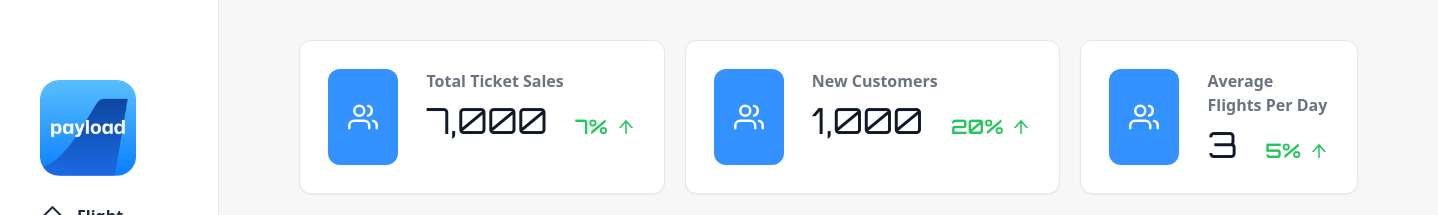
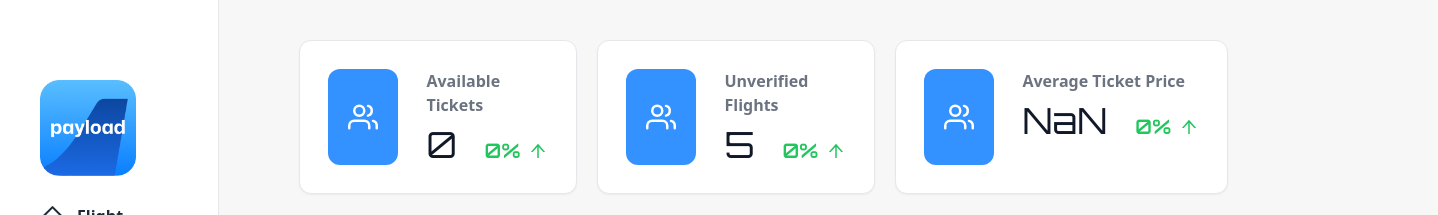
Before and after one commit to subegshahi/payload-fyp-2022, a React (Vite) app in the folder client/: page /uploadedflights in a window 1280 px wide. Shown: the top 215 px of the page, 1438 px wide, since content can reach past the window. Built offline with nearby package versions, Linux system fonts and the light colour scheme; no server answers.

Commit message:
update: booking page

```diff
--- a/client/src/pages/booking/Booking.jsx
+++ b/client/src/pages/booking/Booking.jsx
@@ -1,13 +1,25 @@
 import React from "react";
-import { BookingForm, Header } from "../../imports/components";
+import { BookingForm, Header, SearchResultCard } from "../../imports/components";
 
 export const Booking = () => {
   return (
-    <div className="flex min-h-screen flex-col bg-gradient-to-br from-[#09203f] to-[#537895]">
+    <div className="flex h-96 flex-col bg-gradient-to-br from-[#09203f] to-[#537895]">
       <Header />
 
-      <main className="mx-auto mt-40 flex w-full max-w-7xl flex-1 flex-col px-5">
-        <BookingForm />
+      <main className="mx-auto mt-20 flex w-full max-w-7xl flex-1 flex-col px-5 lg:mt-36">
+        <div>
+          <BookingForm />
+        </div>
+
+        {/* <div className="mt-10">
+          <SearchResultCard />
+        </div> */}
+
+        {/* <div className="absolute inset-0  flex items-center justify-center bg-black/30  text-white">
+          <div className="mx-auto w-full max-w-7xl">
+            <SearchResultCard />
+          </div>
+        </div> */}
       </main>
     </div>
   );
--- a/client/src/pages/contractor-home/components/UploadedFlights.jsx
+++ b/client/src/pages/contractor-home/components/UploadedFlights.jsx
@@ -70,6 +70,15 @@ export const UploadedFlights = () => {
     }
   };
 
+  const availableFlightsTotal = tickets.reduce((total, element) => {
+    return total + element.totalPassengerSeat;
+  }, 0);
+
+  const averageFlightPrice =
+    tickets.reduce((total, element) => {
+      return total + element.fare;
+    }, 0) / tickets.length;
+
   return (
     <div className="flex min-h-screen">
       <div className="basis-1/5">
@@ -78,9 +87,9 @@ export const UploadedFlights = () => {
 
       <main className="mt-10 flex-1 px-20 ">
         <div className="gap-5 lg:flex  [&>*]:flex-1">
-          <SalesCard title="Total Ticket Sales" number="7,000" growth="7%" />
-          <SalesCard title="New Customers" number="1,000" growth="20%" />
-          <SalesCard title="Average Flights Per Day" number="3" growth="5%" />
+          <SalesCard title="Available Tickets" number={availableFlightsTotal} growth="0%" />
+          <SalesCard title="Unverified Flights" number="5" growth="0%" />
+          <SalesCard title="Average Ticket Price" number={averageFlightPrice} growth="0%" />
         </div>
 
         <div className="mt-10 rounded-xl border bg-white p-5">
--- a/client/src/pages/search-result/components/SearchResultCard.jsx
+++ b/client/src/pages/search-result/components/SearchResultCard.jsx
@@ -40,9 +40,7 @@ export const SearchResultCard = () => {
         </div>
 
         <div className="mt-5 items-center justify-between lg:flex ">
-          <div className="pt-5 text-right text-2xl font-bold text-[#114c79]">
-            Fare: 15,000
-          </div>
+          <div className="pt-5 text-right text-2xl font-bold text-[#114c79]">Fare: 15,000</div>
 
           <Link className="btn-form mt-5 lg:w-1/4" to="/checkout">
             Book Ticket
```
